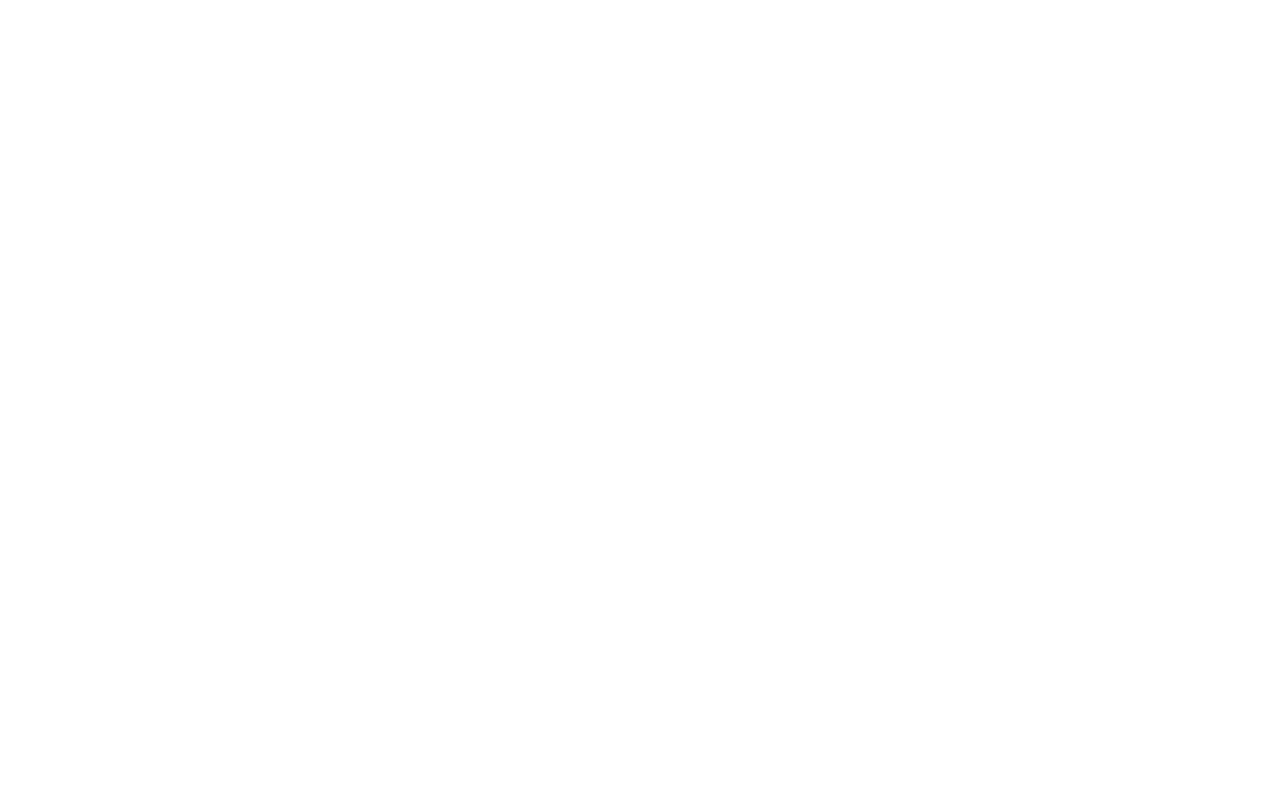
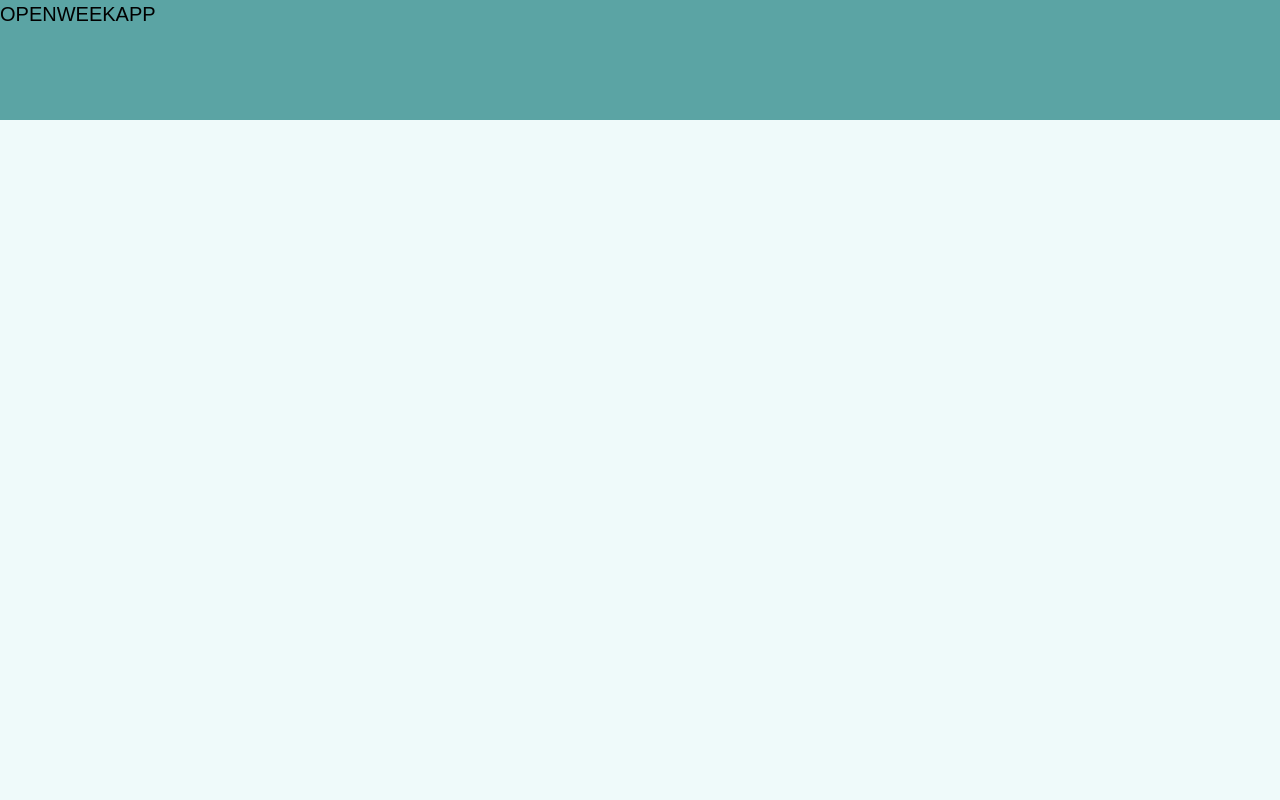
Before and after one commit to Open-Bootcamp/portal-de-empleo, a React (Vite) app: page / in a window 1280 px wide. Shown: the top 800 px of the page. Built offline with nearby package versions, Linux system fonts and the light colour scheme.

Commit message:
add grid layout

```diff
--- a/src/App.jsx
+++ b/src/App.jsx
@@ -1,5 +1,10 @@
 function App() {
-	return <div className='App text-xl bg-slate-800'></div>
+	return <div className='App text-xl grid grid-rows-layout'>
+		<header className='bg-dark-cyan'>OPENWEEKAPP
+		</header>
+		<main className='bg-light-grayish-cyan-bg text-center min-h-screen'></main>
+		<footer></footer>
+	</div>
 }
 
 export default App
--- a/tailwind.config.cjs
+++ b/tailwind.config.cjs
@@ -2,7 +2,18 @@
 module.exports = {
 	content: ['./index.html', './src/**/*.{vue,js,ts,jsx,tsx}'],
 	theme: {
-		extend: {},
+		extend: {
+			gridTemplateRows: {
+				'layout': '120px 1fr 120px'
+			}
+		},
+		colors: {
+			'dark-cyan': '#5ba4a4',
+			'light-grayish-cyan-bg': '#effafa',
+			'light-grayish-cyan-ft': '#eef6f6',
+			'dark-grayish-cyan': '	#7b8e8e',
+			'very-dark-grayish-cyan': '#2c3a3a'
+		}
 	},
 	plugins: [],
 }
```
